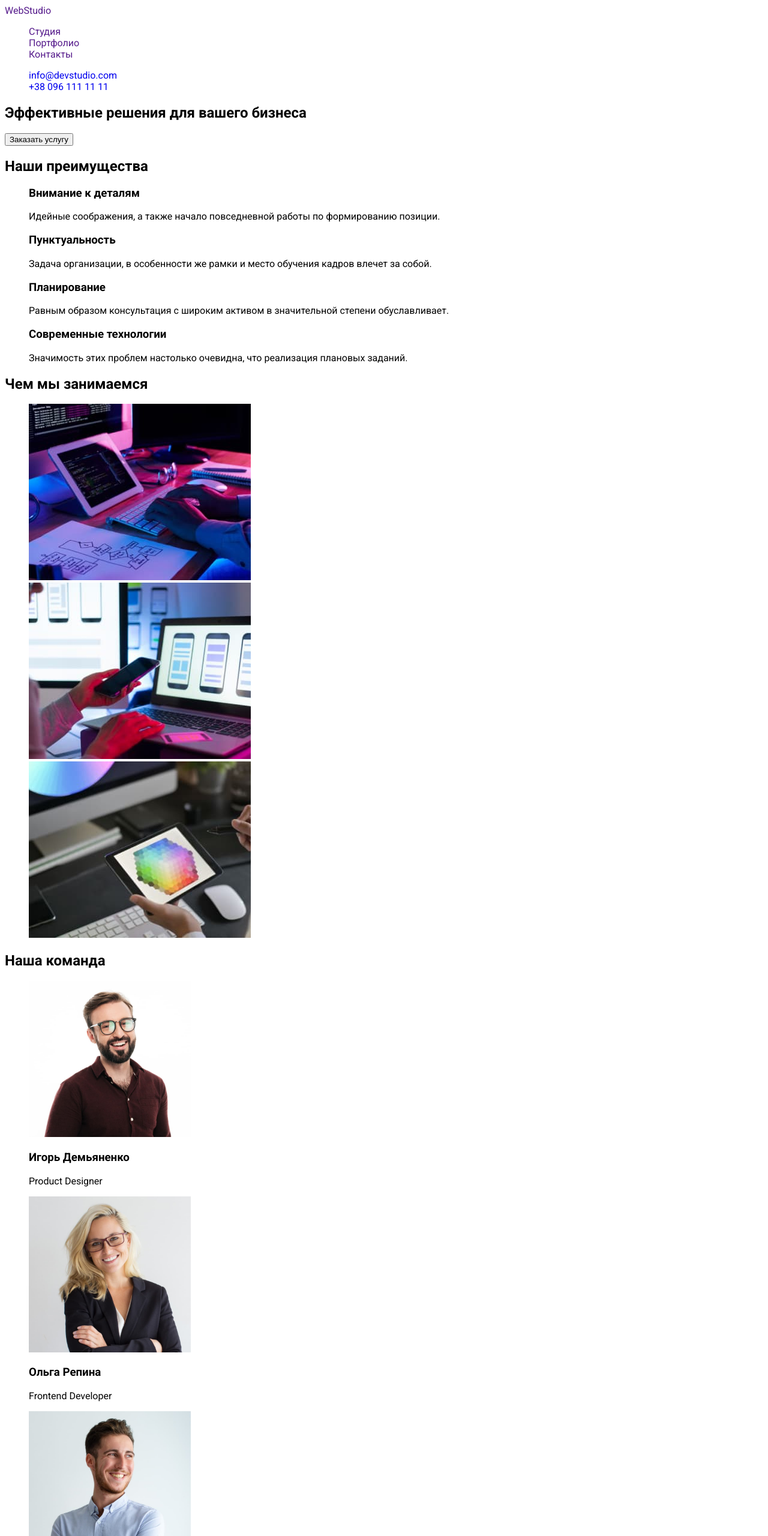
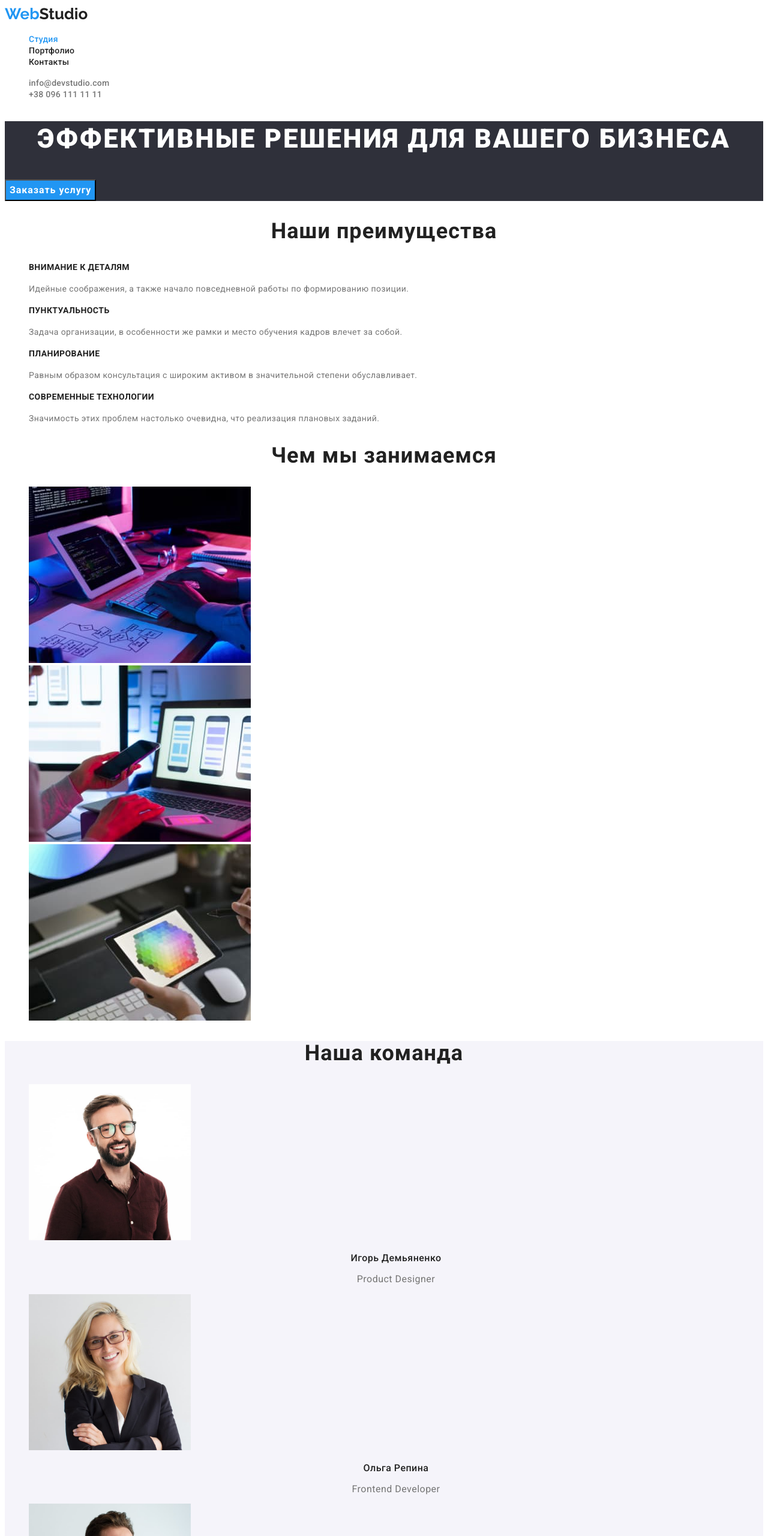
Before and after one commit to valentynovich/goit-markup-hw-02, a plain HTML site: page index.html in a window 1280 px wide. Shown: the top 2560 px of the page at 60% size. Drawn offline with Linux system fonts and the light colour scheme.

Commit message:
немного доделать

```diff
--- a/css/style.css
+++ b/css/style.css
@@ -9,3 +9,231 @@ body {
 .link {
   text-decoration: none;
 }
+
+.portfolio-btn:focus,
+.portfolio-btn:hover,
+.header-tell:hover,
+.header-mail:hover,
+.header-tell:focus,
+.header-mail:focus,
+.header-link:hover,
+.header-link:focus {
+  color: #2196f3;
+}
+
+/* header */
+
+.header-link {
+  font-weight: 500;
+  font-size: 14px;
+  line-height: 1.14;
+  letter-spacing: 0.02em;
+  color: #212121;
+}
+
+.curent {
+  color: #2196f3;
+}
+
+.header-logo {
+  font-family: "Raleway", sans-serif;
+  font-style: normal;
+  font-weight: bold;
+  font-size: 26px;
+  line-height: 1.19;
+  color: #2196f3;
+}
+
+.header-logo-part {
+  color: #212121;
+}
+
+.header-tell,
+.header-mail {
+  font-weight: 500;
+  font-size: 14px;
+  line-height: 1.14;
+  letter-spacing: 0.02em;
+  color: #757575;
+}
+
+/* hero */
+.hero {
+  background: #2f303a;
+}
+
+.hero-title {
+  font-weight: 900;
+  font-size: 44px;
+  line-height: 1.36;
+  text-align: center;
+  letter-spacing: 0.06em;
+  text-transform: uppercase;
+  color: #ffffff;
+}
+
+.hero-btn {
+  margin: ;
+  font-family: inherit;
+  font-weight: bold;
+  font-size: 16px;
+  line-height: 1.875;
+  display: flex;
+  align-items: center;
+  text-align: center;
+  letter-spacing: 0.06em;
+  color: #ffffff;
+  background: #2196f3;
+}
+
+.hero-btn:focus,
+.hero-btn:hover {
+  background: #188ce8;
+}
+
+/* benefit */
+
+.benefits-title {
+  font-weight: bold;
+  font-size: 36px;
+  line-height: 1.16;
+  text-align: center;
+  letter-spacing: 0.03em;
+  color: #212121;
+}
+
+.benefits-h3 {
+  font-weight: bold;
+  font-size: 14px;
+  line-height: 1.42;
+  letter-spacing: 0.03em;
+  text-transform: uppercase;
+  color: #212121;
+}
+
+.benefits-pr {
+  font-weight: normal;
+  font-size: 14px;
+  line-height: 1.71;
+  letter-spacing: 0.03em;
+  color: #757575;
+}
+
+/* work */
+
+.work-title {
+  font-weight: bold;
+  font-size: 36px;
+  line-height: 1.16;
+  text-align: center;
+  letter-spacing: 0.03em;
+  color: #212121;
+}
+
+/* team */
+
+.team {
+  background: #f5f4fa;
+}
+
+.team-title {
+  font-weight: bold;
+  font-size: 36px;
+  line-height: 1.16;
+  text-align: center;
+  letter-spacing: 0.03em;
+  color: #212121;
+}
+
+.team-name {
+  font-weight: 500;
+  font-size: 16px;
+  line-height: 1.187;
+  text-align: center;
+  letter-spacing: 0.03em;
+  color: #212121;
+}
+
+.team-pr {
+  font-weight: normal;
+  font-size: 16px;
+  line-height: 1.187;
+  text-align: center;
+  letter-spacing: 0.03em;
+  color: #757575;
+}
+
+/* footer */
+
+.footer {
+  background: #2f303a;
+}
+
+.footer-logo {
+  font-family: "Raleway", sans-serif;
+  font-style: normal;
+  font-weight: bold;
+  font-size: 26px;
+  line-height: 1.19;
+  letter-spacing: 0.03em;
+  color: #2196f3;
+}
+
+.footer-logo-part {
+  color: #ffffff;
+}
+
+.footer-location {
+  font-family: Roboto;
+  font-style: normal;
+  font-weight: normal;
+  font-size: 14px;
+  line-height: 1.71;
+  letter-spacing: 0.03em;
+  color: #ffffff;
+}
+
+.footer-item-tell,
+.footer-item-mail {
+  font-family: Roboto;
+  font-style: normal;
+  font-weight: normal;
+  font-size: 14px;
+  line-height: 1.71;
+  letter-spacing: 0.03em;
+  color: rgba(255, 255, 255, 0.6);
+}
+
+/* portfolio */
+
+.portfolio-btn:hover,
+.portfolio-btn:focus {
+  background: #2196f3;
+}
+
+.portfolio-btn {
+  font-family: inherit;
+  font-weight: 500;
+  font-size: 16px;
+  line-height: 1.625;
+  text-align: center;
+  letter-spacing: 0.03em;
+  color: #212121;
+  background: #f5f4fa;
+}
+
+.portfolio-title {
+  font-weight: bold;
+  font-size: 18px;
+  line-height: 2;
+  letter-spacing: 0.06em;
+  color: #212121;
+}
+
+.portfolio-pr {
+  font-weight: normal;
+  font-size: 16px;
+  line-height: 30px;
+  letter-spacing: 0.03em;
+  color: #757575;
+}
--- a/index.html
+++ b/index.html
@@ -15,14 +15,16 @@
   </head>
   <body>
     <header class="header">
-      <a class="link header-logo" href="">WebStudio</a>
+      <a class="link header-logo" href=""
+        >Web<span class="header-logo-part">Studio</span></a
+      >
       <nav class="header-nav">
         <ul class="list header-list">
           <li class="header-item">
-            <a class="link header-link" href="">Студия</a>
+            <a class="link header-link curent" href="">Студия</a>
           </li>
           <li class="header-item">
-            <a class="link header-link" href="">Портфолио</a>
+            <a class="link header-link" href="./portfolio.html">Портфолио</a>
           </li>
           <li class="header-item">
             <a class="link header-link" href="">Контакты</a>
@@ -31,7 +33,7 @@
       </nav>
       <ul class="list header-info">
         <li>
-          <a class="link header-tel" href="mailto:info@devstudio.com"
+          <a class="link header-tell" href="mailto:info@devstudio.com"
             >info@devstudio.com</a
           >
         </li>
@@ -43,9 +45,9 @@
       </ul>
     </header>
     <main>
-      <section class="face">
-        <h1 class="face-title">Эффективные решения для вашего бизнеса</h1>
-        <button type="button" class="face-btn">Заказать услугу</button>
+      <section class="hero">
+        <h1 class="hero-title">Эффективные решения для вашего бизнеса</h1>
+        <button type="button" class="hero-btn">Заказать услугу</button>
       </section>
       <section class="benefits">
         <h2 class="benefits-title">Наши преимущества</h2>
@@ -155,12 +157,14 @@
         </ul>
       </section>
       <footer class="footer">
-        <a class="link footer-logo" href="">WebStudio</a>
+        <a class="link footer-logo" href=""
+          >Web<span class="footer-logo-part">Studio</span></a
+        >
         <address class="footer-address">
           <ul class="list footer-list">
             <li class="footer-item">
               <a
-                class="link"
+                class="link footer-location"
                 href="https://goo.gl/maps/NZAnRx6Gh4YfAg6n8"
                 target="_blank"
                 rel="noopener noreferre"
@@ -168,12 +172,14 @@
               >
             </li>
             <li class="footer-item">
-              <a class="link" href="mailto:info@example.com"
+              <a class="link footer-item-mail" href="mailto:info@example.com"
                 >info@example.com</a
               >
             </li>
             <li class="footer-item">
-              <a class="link" href="tel:+380991111111">+38 099 111 11 11</a>
+              <a class="link footer-item-tell" href="tel:+380991111111"
+                >+38 099 111 11 11</a
+              >
             </li>
           </ul>
         </address>
```
Also changed, not shown: portfolio.html (+28 -14 lines).
